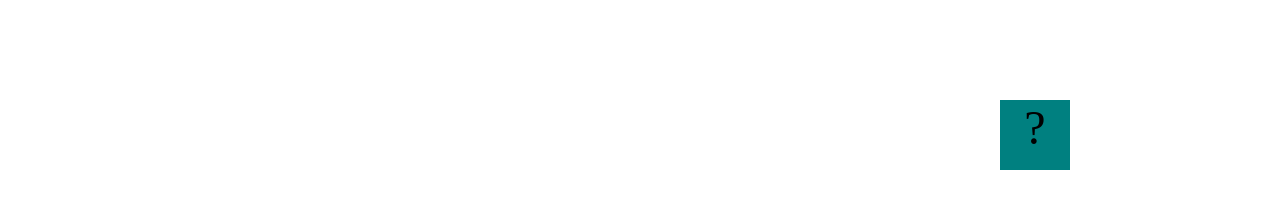
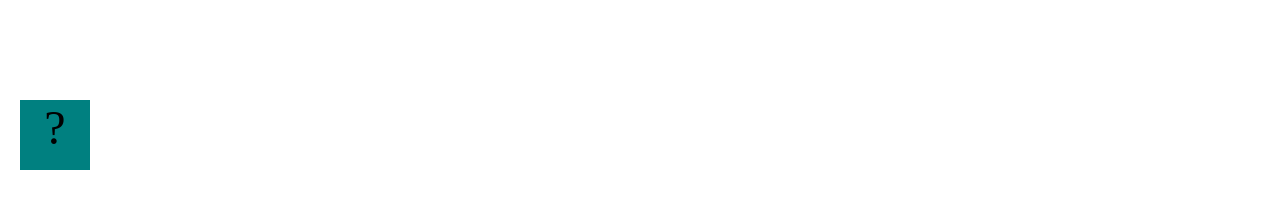
Before and after one commit to AlpineLobster79/PhoebeEndriss.github.io, a plain HTML site: page projects/bouncing-box/index.html in a window 1280 px wide. Drawn offline with Linux system fonts and the light colour scheme.

Commit message:
bouncing box updates

```diff
--- a/projects/bouncing-box/index.html
+++ b/projects/bouncing-box/index.html
@@ -63,6 +63,7 @@
 			// TODO 2 - Variable declarations
 			var positionX = 0;
 			var points = 0;
+			var speed = 10;
 
 
 			/*
@@ -72,7 +73,7 @@
 			*/
 			function update() {
 				/* The code to increase positionX by 10 HERE */
-				positionX = positionX + 10;
+				positionX = speed + 10;
 				moveBoxTo(positionX);
 
 			};
```
